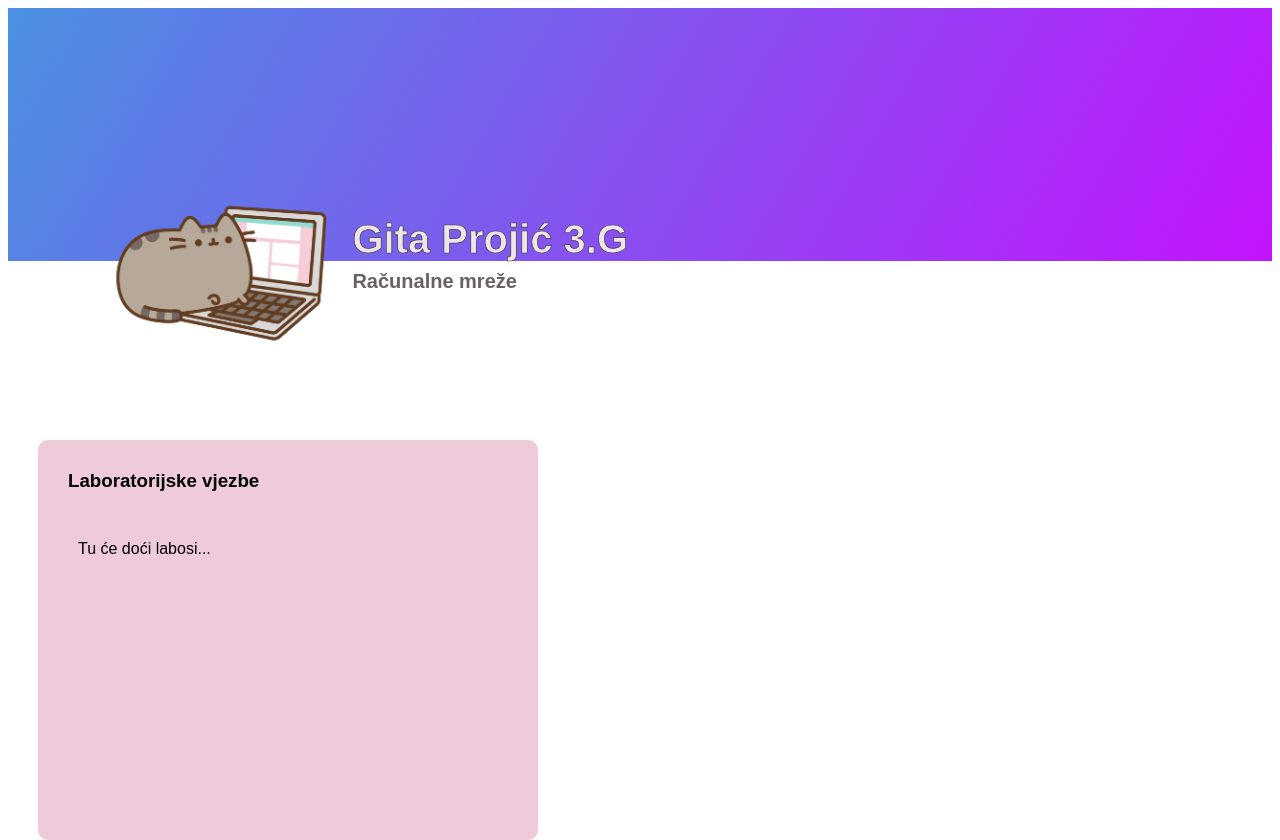
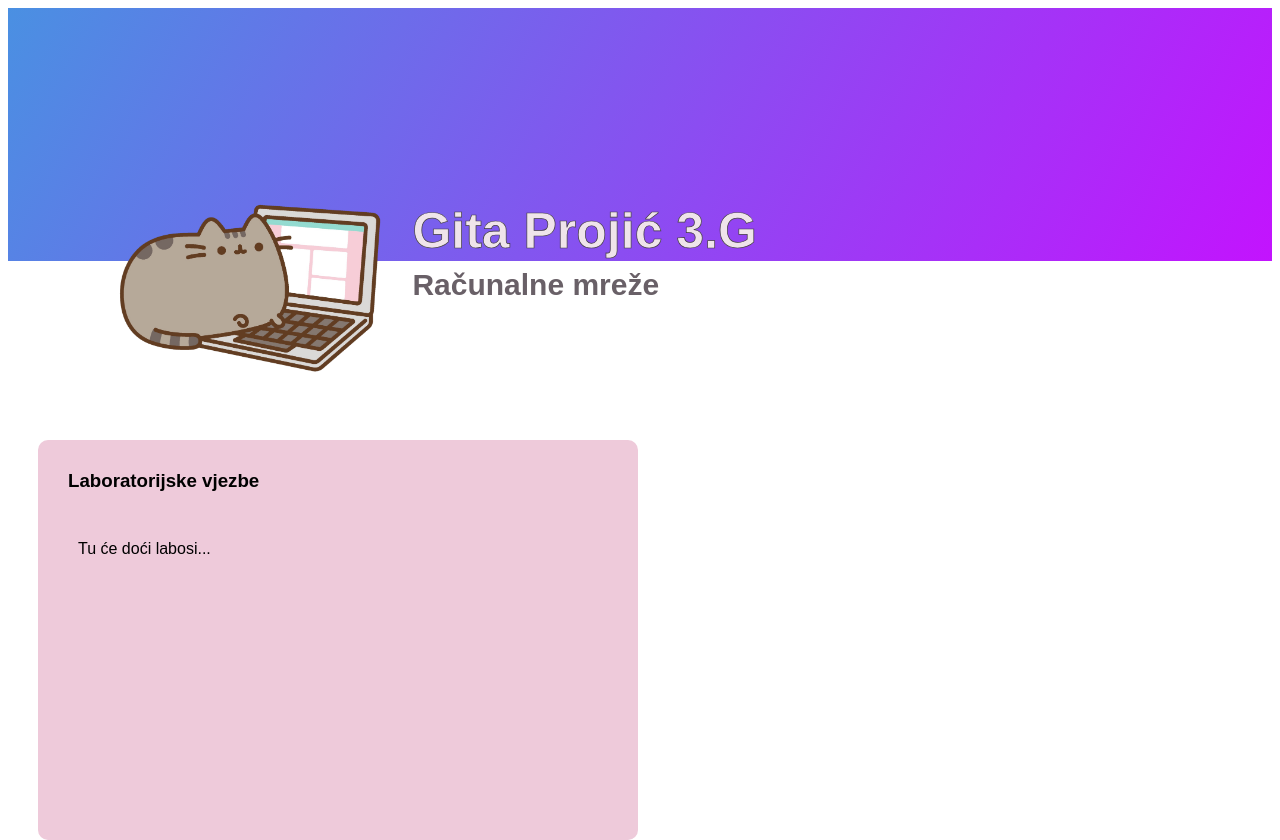
Before and after one commit to kosj3nka/kosj3nka.github.io, a plain HTML site: page index.html in a window 1280 px wide. Drawn offline with Linux system fonts and the light colour scheme.

Commit message:
Size changes

```diff
--- a/styles.css
+++ b/styles.css
@@ -13,8 +13,8 @@ body {
 
 .profile{
     position: absolute;
-    height:250px;
-    top:calc((100vw / 6) - 65px);
+    height:310px;
+    top:calc((100vw / 6) - 80px);
     left: 8%;
     margin:none;
     display:flex;
@@ -22,8 +22,8 @@ body {
 }
 
 .picture {
-  width: 250px;
-  height: 250px;
+  width: 310px;
+  height: 310px;
   object-fit: cover;
 }
 
@@ -41,7 +41,7 @@ h1, h5 {
   color: rgb(239, 228, 234);
 }
 .name{
-    font-size: 40px;
+    font-size: 50px;
     padding-top:34px;
     -webkit-text-stroke: 0.7px rgb(66, 61, 65);
 
@@ -49,7 +49,7 @@ h1, h5 {
 }
 .description{
     padding-top: 8px;
-    font-size: 20px;
+    font-size: 30px;
     color: rgb(105, 96, 103);
 
 }
@@ -67,7 +67,7 @@ h1, h5 {
     background-color:rgb(238, 202, 218);
     border-radius: 10px;
     height: 400px;
-    width: 500px;
+    width: 600px;
 }
 
 h3{
```
